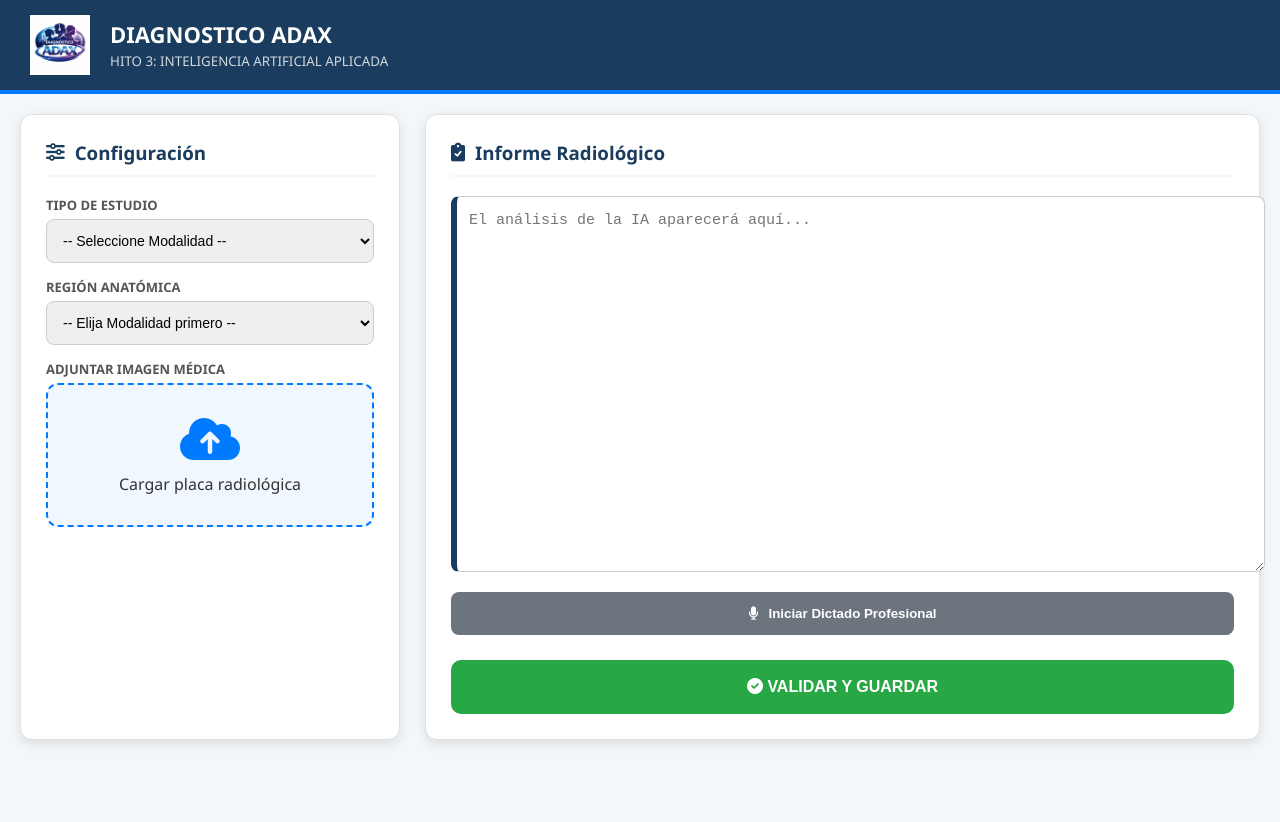
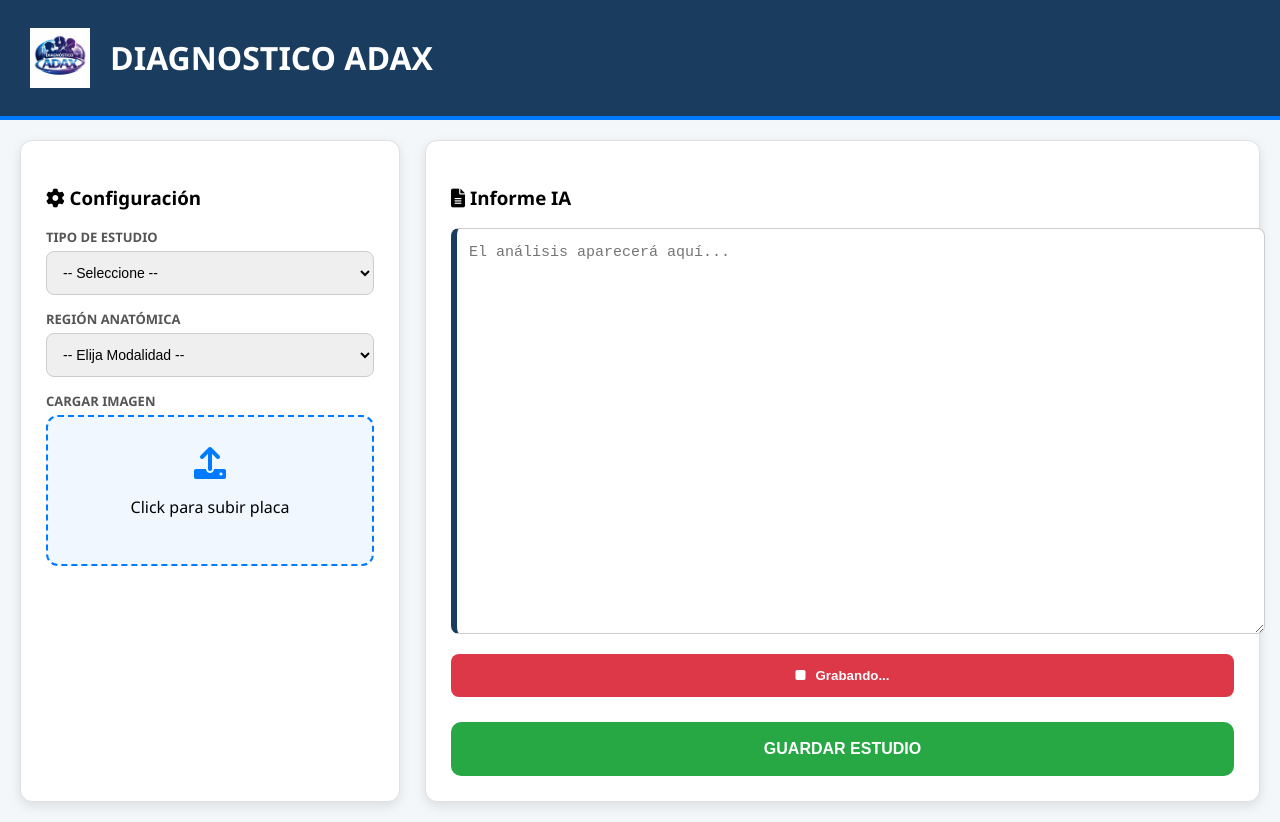
Before and after one commit to angelaortiz202-debug/radio-draft, a website: page public/index.html in a window 1280 px wide. Both pictures are taken after a click on the button "Iniciar Dictado Profesional". Before the commit the page ends 800 px from the top, so only its background shows below. Drawn offline with Linux system fonts and the light colour scheme.

Commit message:
Corrección SyntaxError y Dictado Final

```diff
--- a/public/index.html
+++ b/public/index.html
@@ -3,88 +3,74 @@
 <head>
     <meta charset="UTF-8">
     <meta name="viewport" content="width=device-width, initial-scale=1.0">
-    <title>DIAGNOSTICO ADAX - IA Radiológica</title>
+    <title>DIAGNOSTICO ADAX - Plataforma Radiológica</title>
     <link rel="stylesheet" href="https://cdnjs.cloudflare.com/ajax/libs/font-awesome/6.0.0/css/all.min.css">
     <style>
         :root { --adax-blue: #1A3C5E; --adax-accent: #007BFF; --bg-grey: #F4F7F9; --success: #28a745; }
-        body { font-family: 'Segoe UI', sans-serif; background: var(--bg-grey); margin: 0; color: #333; }
+        body { font-family: 'Segoe UI', sans-serif; background: var(--bg-grey); margin: 0; }
         .header { background: var(--adax-blue); color: white; padding: 15px 30px; display: flex; align-items: center; gap: 20px; border-bottom: 4px solid var(--adax-accent); }
         .container { max-width: 1300px; margin: 20px auto; display: grid; grid-template-columns: 380px 1fr; gap: 25px; padding: 0 20px; }
         .card { background: white; border-radius: 12px; padding: 25px; box-shadow: 0 4px 12px rgba(0,0,0,0.1); border: 1px solid #e0e0e0; }
-        h3 { color: var(--adax-blue); margin-top: 0; border-bottom: 2px solid var(--bg-grey); padding-bottom: 10px; display: flex; align-items: center; gap: 10px; }
-        label { font-weight: 600; display: block; margin: 15px 0 5px; font-size: 13px; color: #555; text-transform: uppercase; }
+        label { font-weight: 600; display: block; margin: 15px 0 5px; font-size: 13px; color: #555; }
         select, textarea { width: 100%; padding: 12px; border: 1px solid #ccc; border-radius: 8px; font-size: 14px; }
         .upload-section { border: 2px dashed var(--adax-accent); background: #f0f7ff; padding: 30px; text-align: center; border-radius: 12px; cursor: pointer; }
         .preview-img { width: 100%; max-height: 250px; object-fit: contain; margin-top: 15px; border-radius: 8px; border: 1px solid #ddd; }
         .btn-dictar { background: #6c757d; color: white; border: none; padding: 14px; border-radius: 8px; cursor: pointer; width: 100%; margin-top: 15px; font-weight: 600; display: flex; align-items: center; justify-content: center; gap: 10px; }
         .btn-dictar.active { background: #dc3545; animation: pulse 1.5s infinite; }
-        .btn-save { background: var(--success); color: white; border: none; padding: 18px; border-radius: 10px; width: 100%; font-size: 16px; font-weight: bold; cursor: pointer; margin-top: 25px; text-transform: uppercase; }
-        textarea { min-height: 350px; border-left: 6px solid var(--adax-blue); line-height: 1.6; font-size: 15px; }
+        .btn-save { background: var(--success); color: white; border: none; padding: 18px; border-radius: 10px; width: 100%; font-size: 16px; font-weight: bold; cursor: pointer; margin-top: 25px; }
+        textarea { min-height: 380px; border-left: 6px solid var(--adax-blue); line-height: 1.6; font-size: 15px; }
         @keyframes pulse { 0% { opacity: 1; } 50% { opacity: 0.7; } 100% { opacity: 1; } }
     </style>
 </head>
 <body>
 
 <div class="header">
-    <img src="logo.png" height="60" alt="ADAX LOGO" onerror="this.src='https://via.placeholder.com/60?text=ADAX'">
-    <div>
-        <h1 style="margin:0; font-size: 22px;">DIAGNOSTICO ADAX</h1>
-        <small style="opacity: 0.8;">HITO 3: INTELIGENCIA ARTIFICIAL APLICADA</small>
-    </div>
+    <img src="logo.png" height="60" alt="ADAX" onerror="this.src='https://via.placeholder.com/60?text=ADAX'">
+    <h1>DIAGNOSTICO ADAX</h1>
 </div>
 
 <div class="container">
     <div class="card">
-        <h3><i class="fas fa-sliders-h"></i> Configuración</h3>
-        <label>Tipo de Estudio</label>
+        <h3><i class="fas fa-cog"></i> Configuración</h3>
+        <label>TIPO DE ESTUDIO</label>
         <select id="studyType" onchange="actualizarRegiones()">
-            <option value="">-- Seleccione Modalidad --</option>
+            <option value="">-- Seleccione --</option>
             <option value="RX">Rayos X (RX)</option>
             <option value="TC">Tomografía (TC)</option>
             <option value="RM">Resonancia (RM)</option>
             <option value="US">Ecografía (US)</option>
         </select>
 
-        <label>Región Anatómica</label>
+        <label>REGIÓN ANATÓMICA</label>
         <select id="regionSel">
-            <option value="">-- Elija Modalidad primero --</option>
+            <option value="">-- Elija Modalidad --</option>
         </select>
 
-        <label>Adjuntar Imagen Médica</label>
+        <label>CARGAR IMAGEN</label>
         <div class="upload-section" onclick="document.getElementById('fileInput').click()">
-            <i class="fas fa-cloud-upload-alt fa-3x" style="color: var(--adax-accent)"></i>
-            <p style="margin: 10px 0 0;">Cargar placa radiológica</p>
+            <i class="fas fa-upload fa-2x" style="color: var(--adax-accent)"></i>
+            <p>Click para subir placa</p>
             <input type="file" id="fileInput" hidden accept="image/*" onchange="procesarAnalisis(this.files[0])">
         </div>
         <div id="previewContainer"></div>
     </div>
 
     <div class="card">
-        <h3><i class="fas fa-clipboard-check"></i> Informe Radiológico</h3>
-        <textarea id="hallazgos" placeholder="El análisis de la IA aparecerá aquí..."></textarea>
-
+        <h3><i class="fas fa-file-alt"></i> Informe IA</h3>
+        <textarea id="hallazgos" placeholder="El análisis aparecerá aquí..."></textarea>
         <button id="btn-mic" class="btn-dictar" onclick="toggleDictado()">
             <i class="fas fa-microphone"></i> Iniciar Dictado Profesional
         </button>
-
-        <button class="btn-save" onclick="alert('Informe Validado y Guardado.')">
-            <i class="fas fa-check-circle"></i> Validar y Guardar
-        </button>
+        <button class="btn-save" onclick="alert('Informe Guardado')">GUARDAR ESTUDIO</button>
     </div>
 </div>
 
 <script>
     const dbRegiones = {
-        "RX": {
-            "Cabeza/Cara": ["Cráneo", "Senos Paranasales", "Huesos Nasales"],
-            "Columna": ["Cervical", "Dorsal", "Lumbar"],
-            "Extremidades": ["Hombro", "Mano", "Rodilla", "Tibia y Peroné", "Pie"]
-        },
-        "TC": {
-            "Principales": ["Cerebro Simple", "Tórax", "Abdomen y Pelvis", "Urotomografía"]
-        },
-        "RM": { "General": ["Cerebro", "Columna Total", "Articulaciones"] },
-        "US": { "General": ["Abdomen Total", "Pélvico", "Obstétrico"] }
+        "RX": { "Huesos": ["Cráneo", "Huesos Nasales"], "Columna": ["Cervical", "Lumbar"], "Extremidades": ["Mano", "Rodilla", "Tibia y Peroné", "Pie"] },
+        "TC": { "Cuerpo": ["Cerebro", "Tórax", "Abdomen y Pelvis"] },
+        "RM": { "General": ["Cerebro", "Columna"] },
+        "US": { "General": ["Abdomen Total", "Pélvico"] }
     };
 
     function actualizarRegiones() {
@@ -93,14 +79,11 @@
         sel.innerHTML = '<option value="">-- Seleccione Región --</option>';
         if (dbRegiones[tipo]) {
             for (let grupo in dbRegiones[tipo]) {
-                let optgroup = document.createElement('optgroup');
-                optgroup.label = grupo;
+                let opt = document.createElement('optgroup'); opt.label = grupo;
                 dbRegiones[tipo][grupo].forEach(r => {
-                    let opt = document.createElement('option');
-                    opt.value = r; opt.textContent = r;
-                    optgroup.appendChild(opt);
+                    let o = document.createElement('option'); o.value = r; o.textContent = r; opt.appendChild(o);
                 });
-                sel.appendChild(optgroup);
+                sel.appendChild(opt);
             }
         }
     }
@@ -111,10 +94,9 @@
         const region = document.getElementById('regionSel').value;
         const estudio = document.getElementById('studyType').value;
 
-        if (!region || !estudio) { alert("⚠️ Seleccione estudio y región."); return; }
+        if (!region || !estudio) { alert("⚠️ Falta región o estudio"); return; }
 
-        hallazgos.value = "⏳ DIAGNOSTICO ADAX: Analizando imagen...";
-
+        hallazgos.value = "⏳ Analizando con IA...";
         const reader = new FileReader();
         reader.onload = async (e) => {
             document.getElementById('previewContainer').innerHTML = `<img src="${e.target.result}" class="preview-img">`;
@@ -124,20 +106,36 @@
                     headers: { 'Content-Type': 'application/json' },
                     body: JSON.stringify({ image: e.target.result, region, estudio })
                 });
-
-                // Mejora sugerida: verificar si el servidor respondió bien
-                if (!res.ok) throw new Error("Error en la respuesta del servidor");
-
+                if (!res.ok) throw new Error("Servidor no responde");
                 const data = await res.json();
                 hallazgos.value = data.texto;
-            } catch (err) {
-                hallazgos.value = "Error de conexión: " + err.message;
-            }
+            } catch (err) { hallazgos.value = "Error: " + err.message; }
         };
         reader.readAsDataURL(file);
     }
 
-    // Dictado Persistente
     let recognition;
     function toggleDictado() {
-        if
+        if (!('webkitSpeechRecognition' in window)) { alert("Navegador no compatible"); return; }
+        if (!recognition) {
+            recognition = new webkitSpeechRecognition();
+            recognition.lang = "es-CO";
+            recognition.continuous = true;
+            recognition.onresult = (e) => {
+                let transcript = e.results[e.results.length - 1][0].transcript.toLowerCase();
+                transcript = transcript.replace(/punto y aparte/g, ".\n\n").replace(/punto/g, ".").replace(/coma/g, ",").replace(/dos puntos/g, ":");
+                document.getElementById("hallazgos").value += " " + transcript.trim();
+            };
+        }
+        const btn = document.getElementById("btn-mic");
+        if (btn.classList.contains("active")) {
+            recognition.stop(); btn.classList.remove("active");
+            btn.innerHTML = '<i class="fas fa-microphone"></i> Iniciar Dictado Profesional';
+        } else {
+            recognition.start(); btn.classList.add("active");
+            btn.innerHTML = '<i class="fas fa-stop"></i> Grabando...';
+        }
+    }
+</script>
+</body>
+</html>
```
